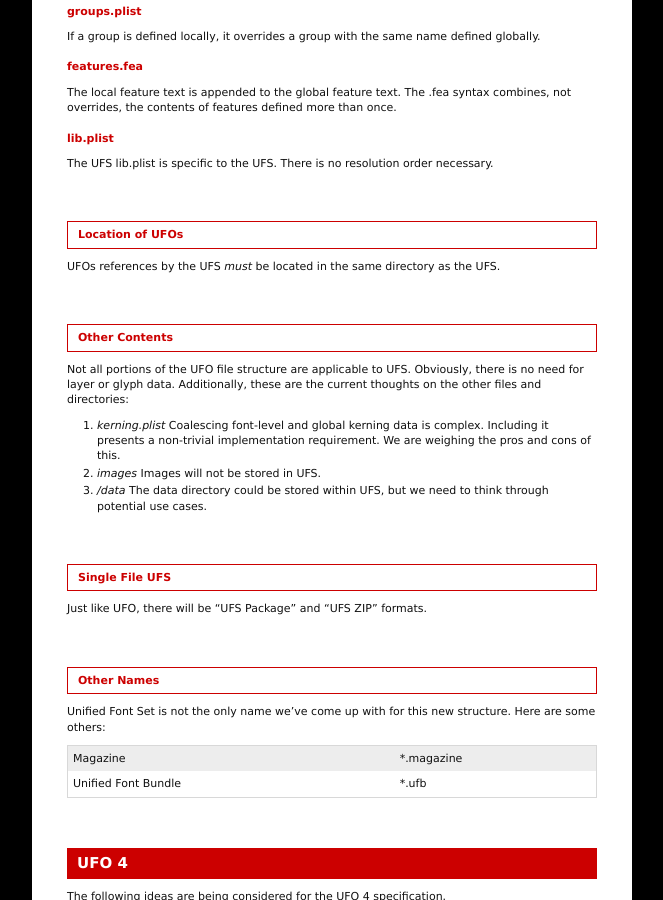
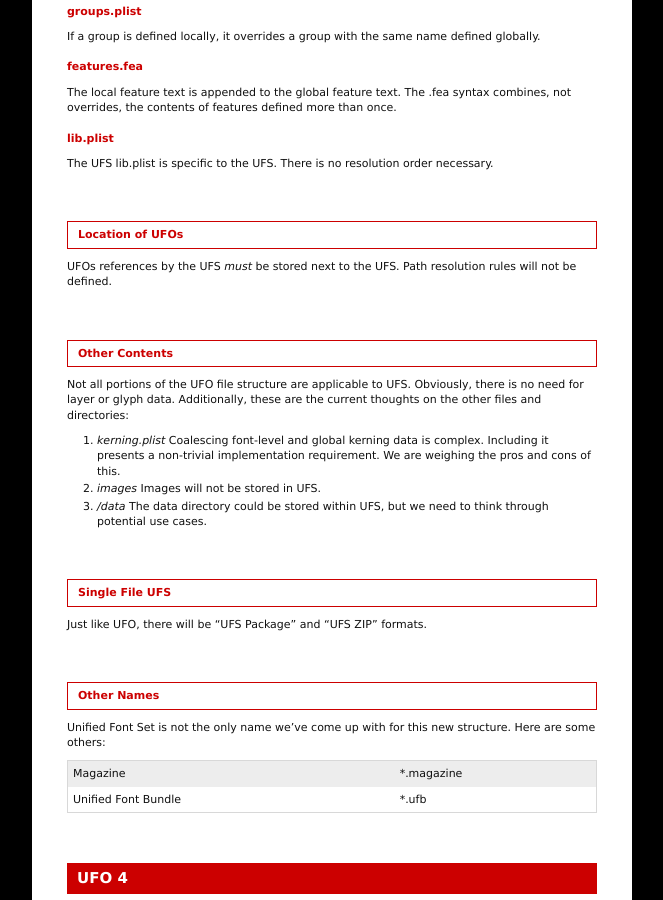
Before and after one commit to unified-font-object/ufo-spec, a Jekyll site: the page built from roadmap.md, in a window 1280 px wide and 900 px high, scrolled down 2736 px. Shown: the whole window, without its empty margins (218-881 px from the left). Built offline with Jekyll 4.4.1, drawn with Linux system fonts in a browser that asks for light colours.

Commit message:
Clarify location of UFOs.

```diff
--- a/roadmap.md
+++ b/roadmap.md
@@ -132,7 +132,7 @@ The UFS lib.plist is specific to the UFS. There is no resolution  order necessar
 
 ### Location of UFOs
 
-UFOs references by the UFS *must* be located in the same directory as the UFS.
+UFOs references by the UFS *must* be stored next to the UFS. Path resolution rules will not be defined.
 
 ### Other Contents
 
```
